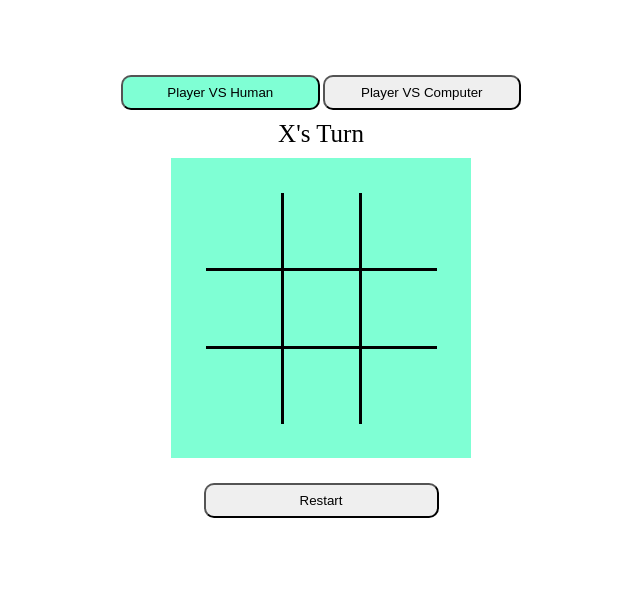
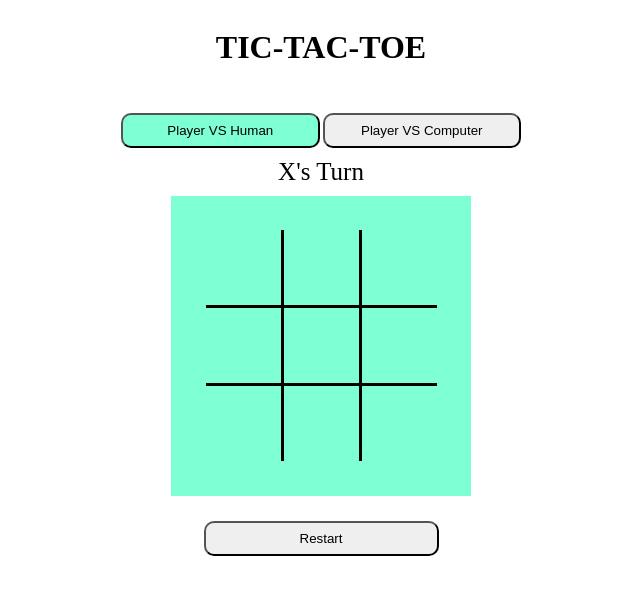
Before and after one commit to jonro2955/odin_javascript_2_tictactoe, a plain HTML site: page index.html in a window 1280 px wide. Shown: the whole page, without its empty margins (319-959 px from the left). Drawn offline with Linux system fonts and the light colour scheme.

Commit message:
Adjusted margins

```diff
--- a/index.html
+++ b/index.html
@@ -7,6 +7,8 @@
   <link rel="stylesheet" type="text/css" href="style.css">
 </head>
 <body>
+
+  <h1>TIC-TAC-TOE</h1>
 
   <div id="settingsDiv">
 
--- a/style.css
+++ b/style.css
@@ -4,7 +4,6 @@ body{
   flex-direction: column;
   align-items: center;
   justify-content: center;
-  margin-top: 50px;
 }
 
 button{
```
